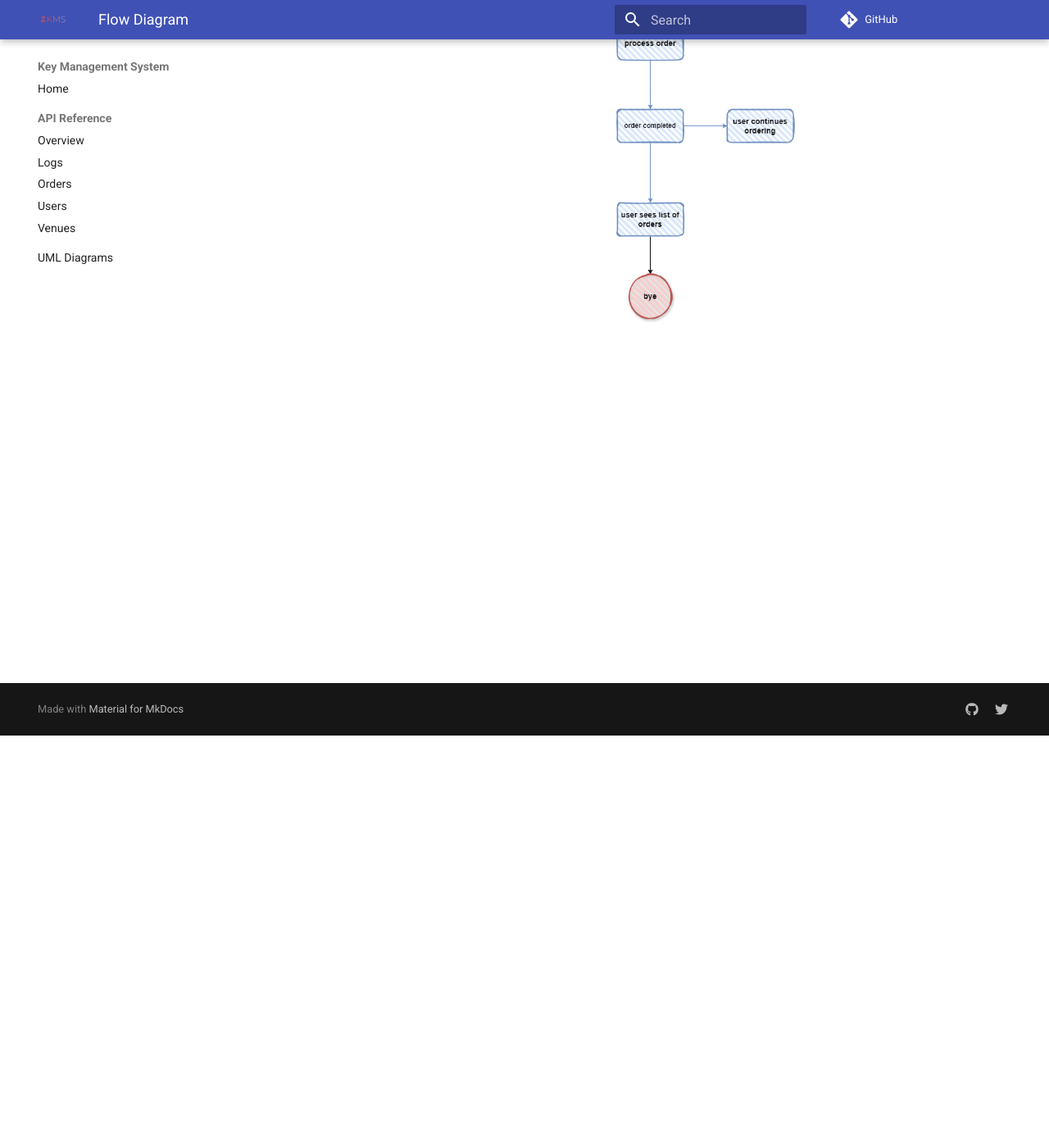
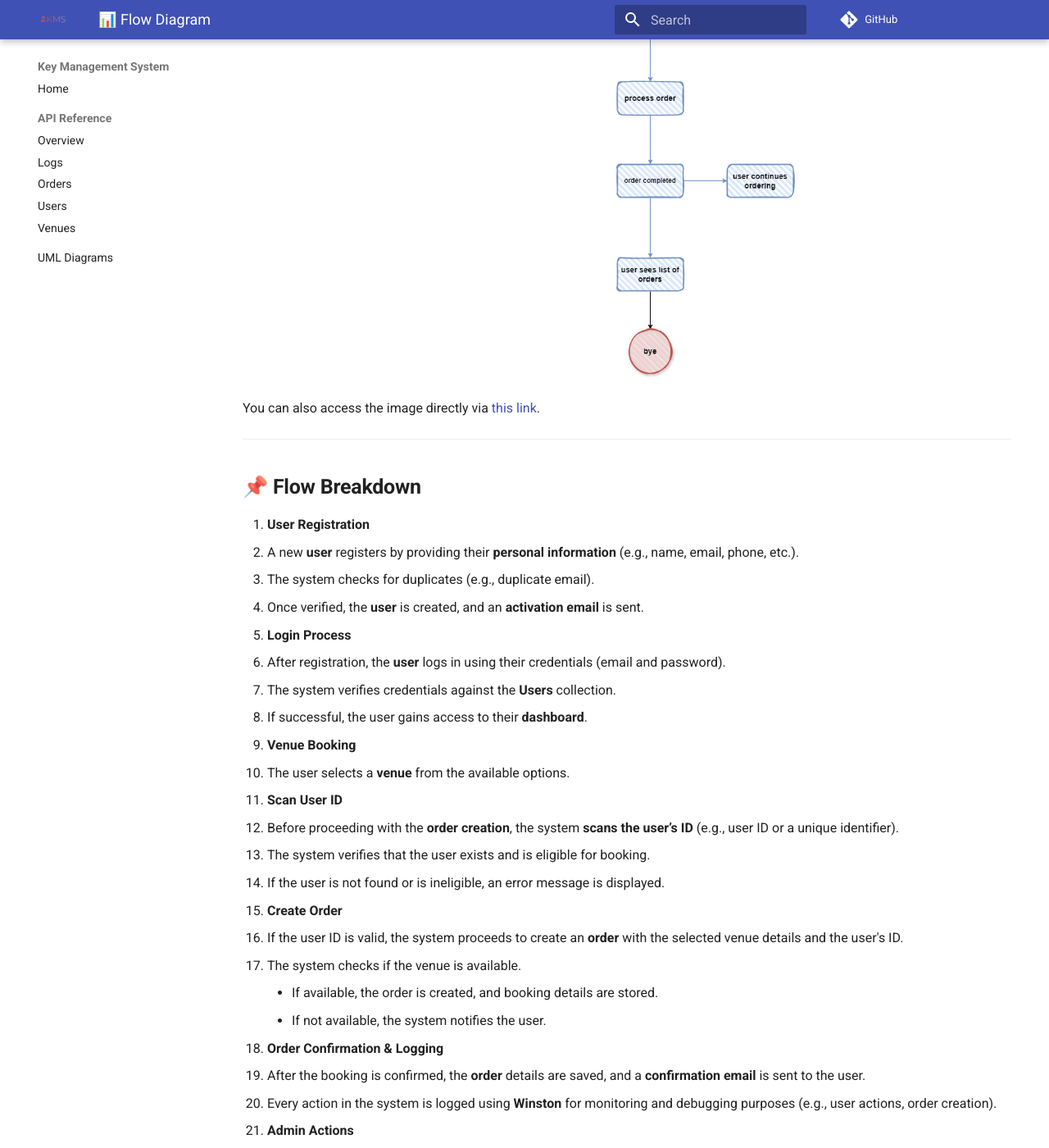
Before and after one commit to Njoxpy/njox_keys, an MkDocs documentation site: the page built from apps/docs/docs/system design/flow-diagram.md, in a window 1280 px wide and 1400 px high, scrolled down 503 px. Shown: the whole window at 82% size. Built offline with MkDocs 1.6.1 and Material for MkDocs 9.7.7, drawn with Linux system fonts in a browser that asks for light colours; comment, search, counter and statistics services are not loaded; some of the changed text lies outside the part shown.

```diff
--- a/apps/docs/docs/system design/flow-diagram.md
+++ b/apps/docs/docs/system design/flow-diagram.md
@@ -1,3 +1,62 @@
-# Flow Diagram
+# **📊 Flow Diagram**
+
+The following flow diagram provides a visual representation of the system's process flow, from user registration and venue booking to logging activities.
 
 ![flow diagram](../assets/flow%20diagram.drawio.png)
+
+You can also access the image directly via [this link](../assets/flow%20diagram.drawio.png).
+
+---
+
+## **📌 Flow Breakdown**
+
+1. **User Registration**
+   - A new **user** registers by providing their **personal information** (e.g., name, email, phone, etc.).
+   - The system checks for duplicates (e.g., duplicate email).
+   - Once verified, the **user** is created, and an **activation email** is sent.
+
+2. **Login Process**
+   - After registration, the **user** logs in using their credentials (email and password).
+   - The system verifies credentials against the **Users** collection.
+   - If successful, the user gains access to their **dashboard**.
+
+3. **Venue Booking**
+   - The user selects a **venue** from the available options.
+
+4. **Scan User ID**
+   - Before proceeding with the **order creation**, the system **scans the user’s ID** (e.g., user ID or a unique identifier).
+   - The system verifies that the user exists and is eligible for booking.
+   - If the user is not found or is ineligible, an error message is displayed.
+
+5. **Create Order**
+   - If the user ID is valid, the system proceeds to create an **order** with the selected venue details and the user's ID.
+   - The system checks if the venue is available.
+     - If available, the order is created, and booking details are stored.
+     - If not available, the system notifies the user.
+
+6. **Order Confirmation & Logging**
+   - After the booking is confirmed, the **order** details are saved, and a **confirmation email** is sent to the user.
+   - Every action in the system is logged using **Winston** for monitoring and debugging purposes (e.g., user actions, order creation).
+
+7. **Admin Actions**
+   - Admins can view **user data**, manage **venue information**, and view **bookings**.
+   - Admin logs are captured for auditing purposes.
+
+---
+
+## **📌 Notes on Flow**
+
+- The **Scan User ID** step ensures that only registered users can make bookings and prevents unauthorized access.
+- The flow is designed to ensure a smooth user experience, while the **logging** step captures all important actions for monitoring and debugging.
+- The **availability check** before booking is crucial to avoid overbooking of venues.
+
+---
+
+## **📌 Future Improvements to the Flow**
+
+As the system scales, consider adding more steps such as:
+
+- **Real-time venue availability**: Implementing a real-time availability feature.
+- **Role-based access control (RBAC)**: Different levels of access for employees and admins, allowing for more granular control of the system.
+
+---
```
